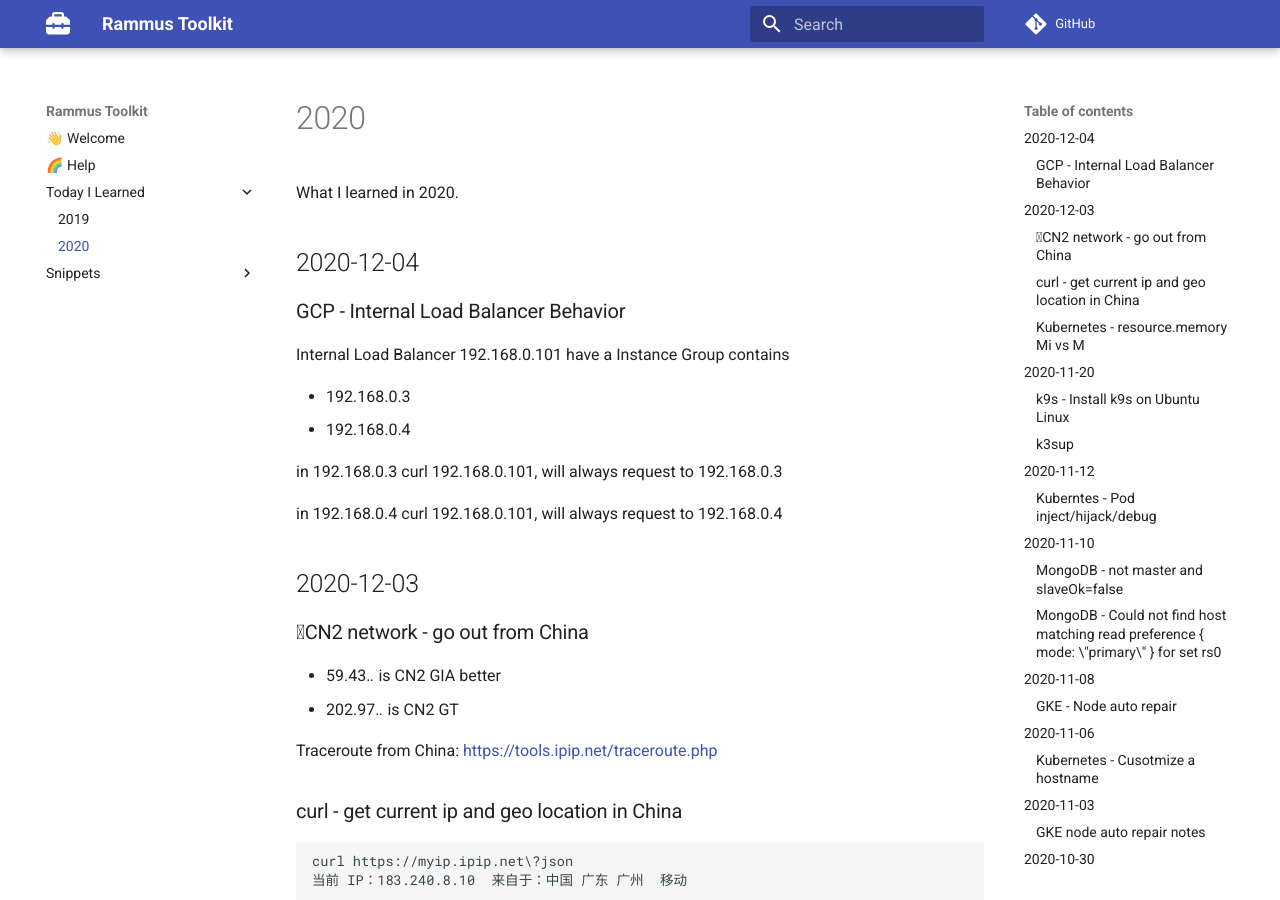
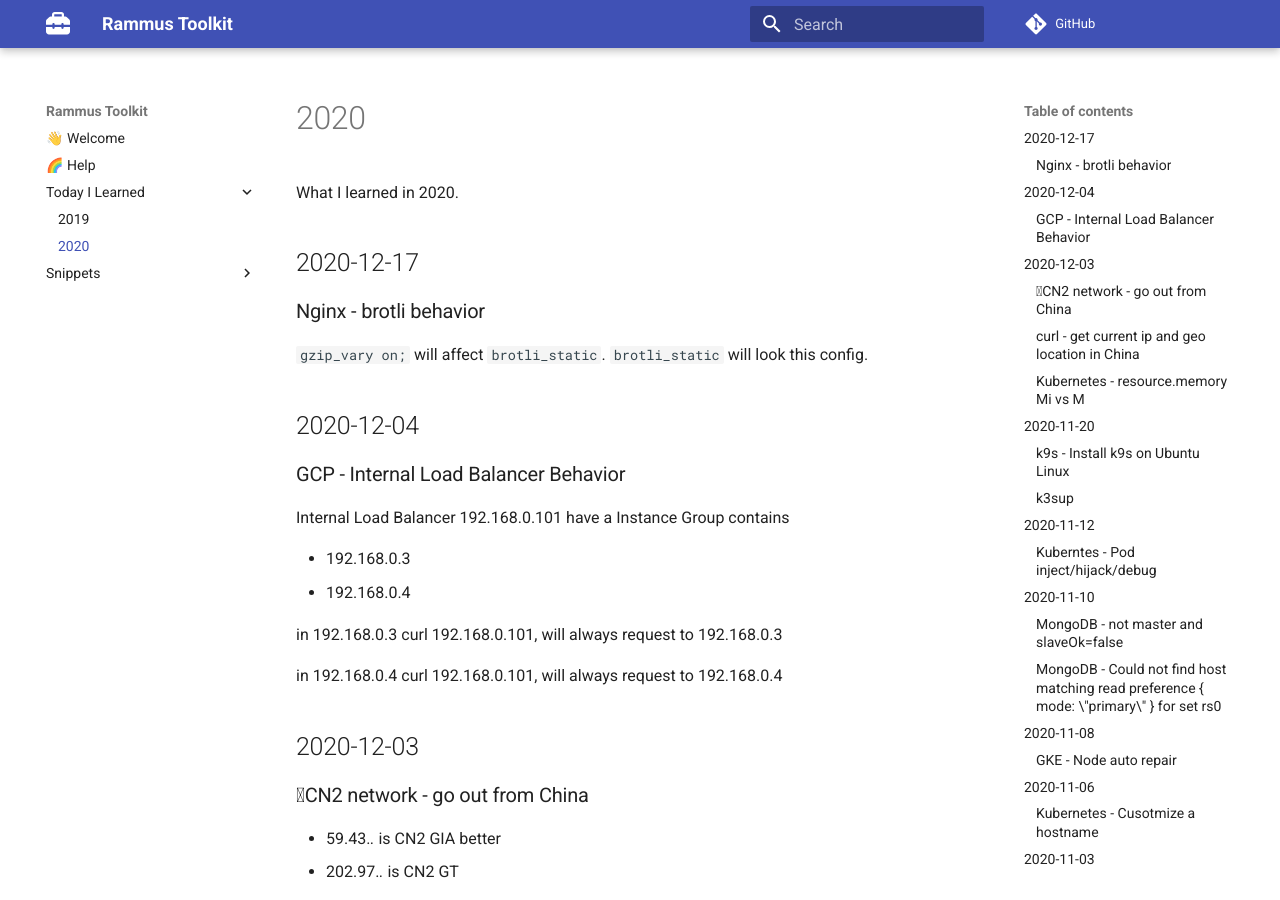
Before and after one commit to RammusXu/toolkit, an MkDocs documentation site: the page built from docs/Today-I-Learned/2020.md, in a window 1280 px wide and 900 px high. Built offline with MkDocs 1.6.1 and Material for MkDocs 9.7.7, drawn with Linux system fonts in a browser that asks for light colours; emoji names are drawn with the system emoji font; comment, search, counter and statistics services are not loaded.

Commit message:
### Nginx - brotli behavior

```diff
--- a/docs/Today-I-Learned/2020.md
+++ b/docs/Today-I-Learned/2020.md
@@ -1,5 +1,8 @@
 
 What I learned in 2020.
+## 2020-12-17
+### Nginx - brotli behavior
+`gzip_vary       on;` will affect `brotli_static`. `brotli_static` will look this config.
 
 ## 2020-12-04
 ### GCP - Internal Load Balancer Behavior
```
